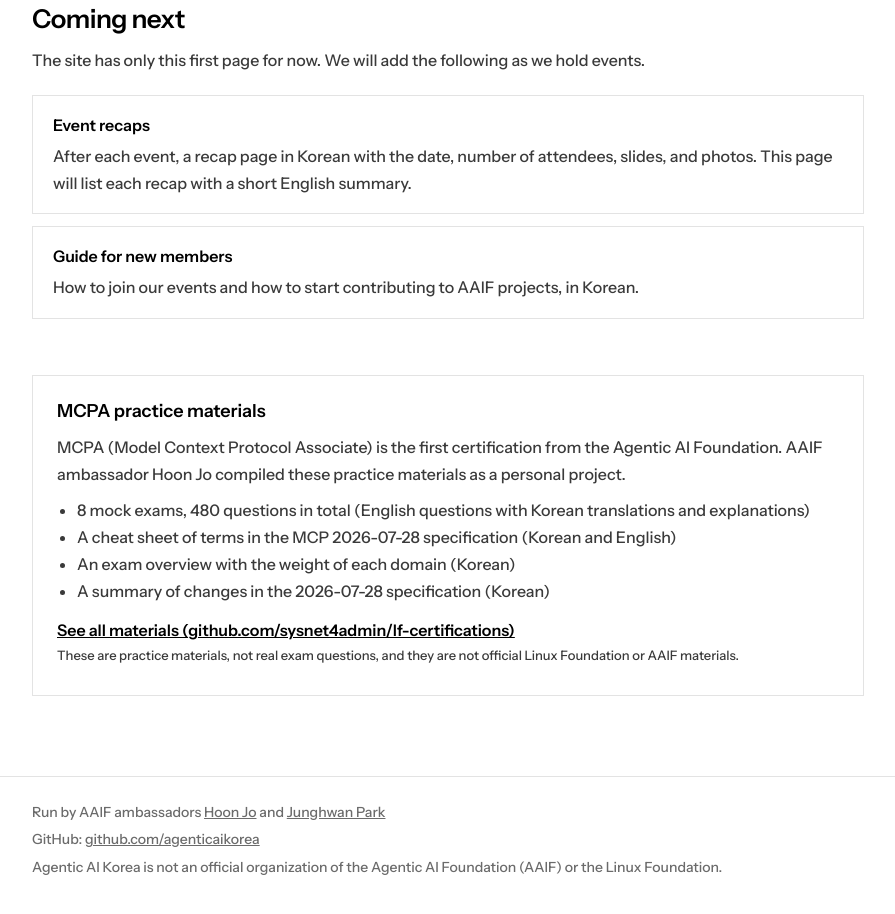
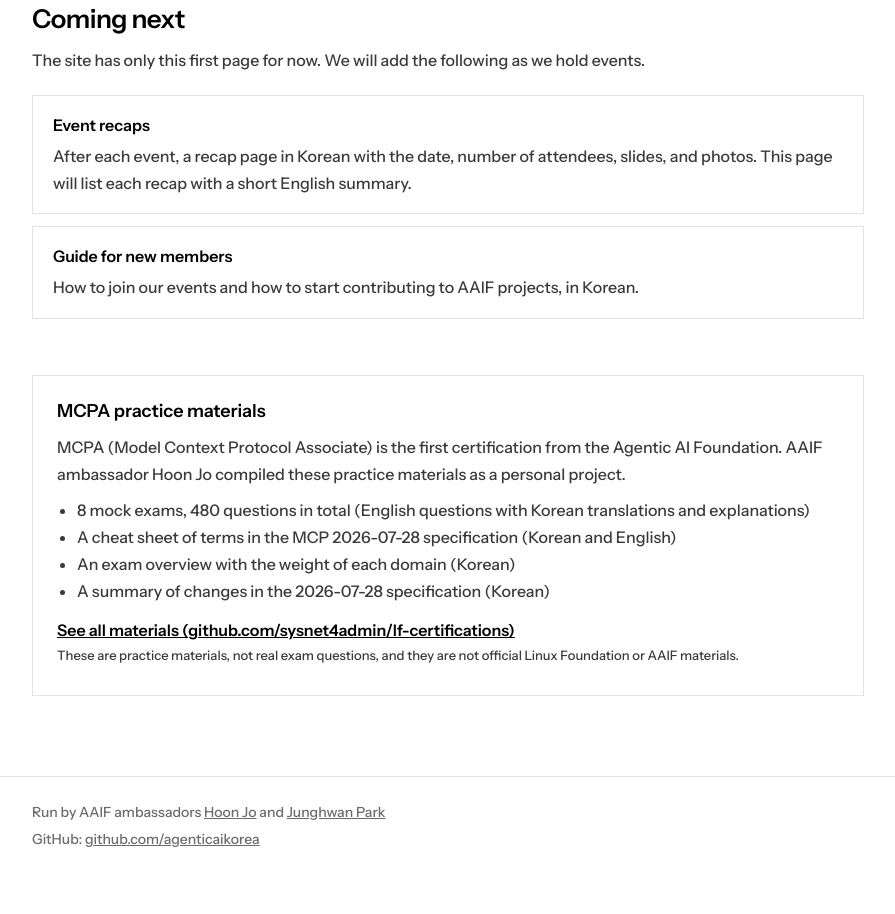
Before and after one commit to agenticaikorea/agenticaikorea.org, a plain HTML site: page public/en/index.html in a window 1280 px wide. Shown: the part 1131-2045 px from the top of the page, without its empty margins (192-1087 px from the left). Drawn offline with Linux system fonts and the light colour scheme; a web font is replaced by a local one.

Commit message:
바닥의 AAIF 공식 조직 아님 문구를 뺀다(운영진 2명이 AAIF 앰버서더로 AAIF 서울 지부 행사를 연다)

```diff
--- a/public/en/index.html
+++ b/public/en/index.html
@@ -153,7 +153,6 @@ footer p { margin: 0 0 4px; }
   <div class="wrap">
     <p>Run by AAIF ambassadors <a href="https://www.linkedin.com/in/hoonjo/">Hoon Jo</a> and <a href="https://www.linkedin.com/in/9bow/">Junghwan Park</a></p>
     <p>GitHub: <a href="https://github.com/agenticaikorea">github.com/agenticaikorea</a></p>
-    <p>Agentic AI Korea is not an official organization of the Agentic AI Foundation (AAIF) or the Linux Foundation.</p>
   </div>
 </footer>
 </body>
```
Also changed, not shown: public/index.html (+0 -1 lines), 1 other file.
